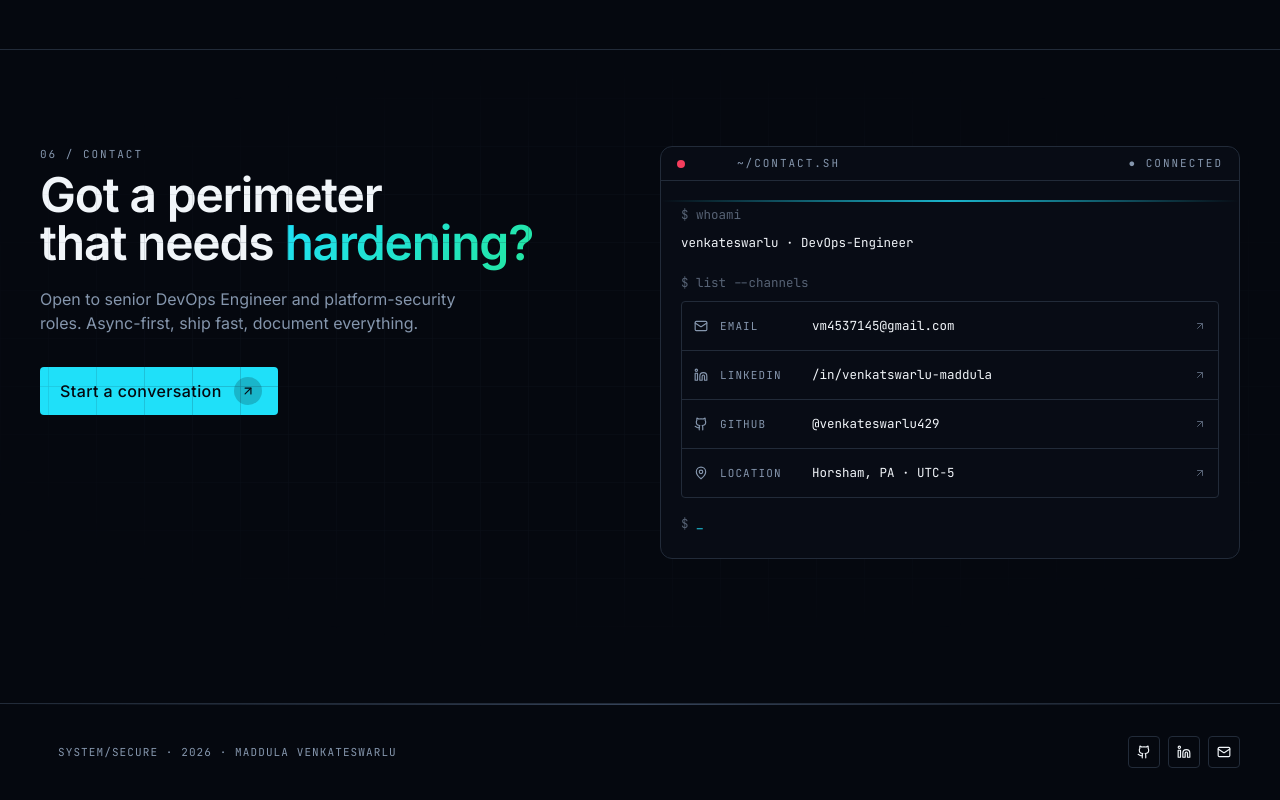
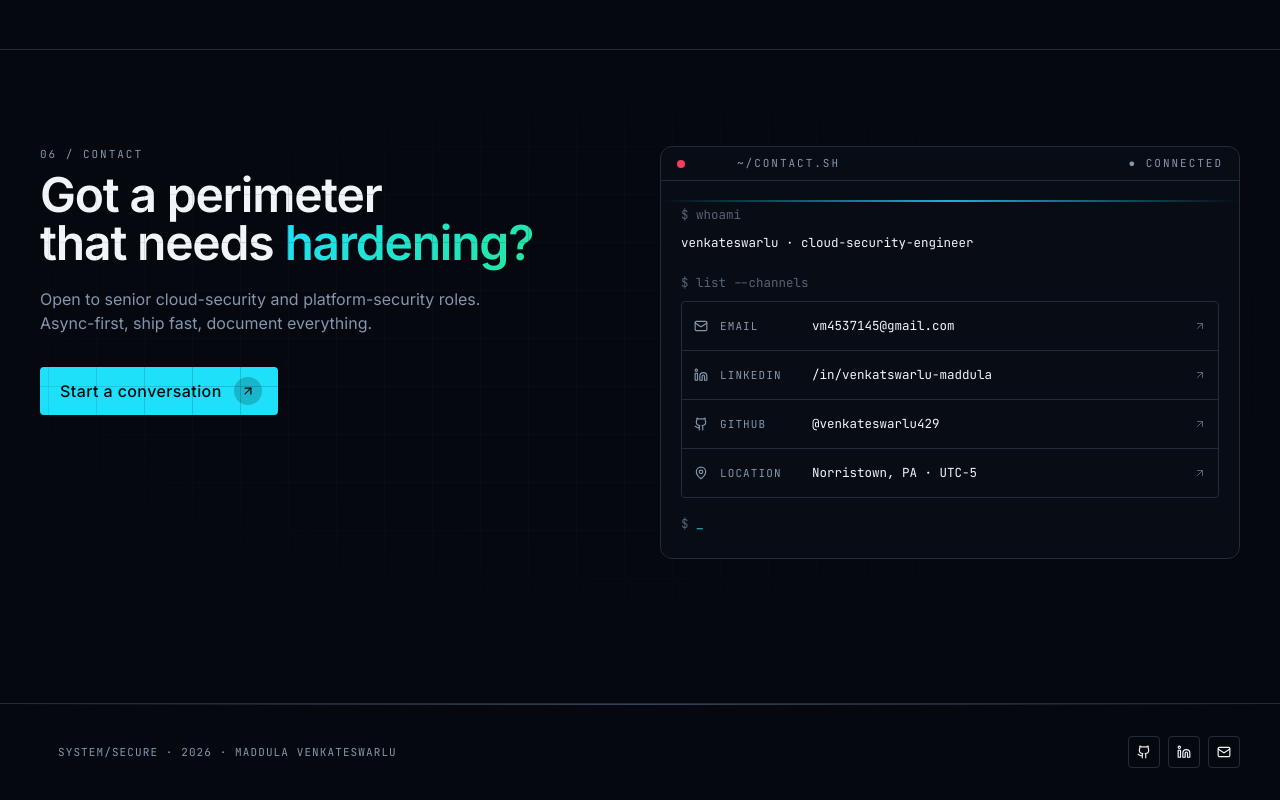
Before and after one commit to venkateswarlu429/Venkat-portfolio, a Next.js app: page / in a window 1280 px wide. Shown: the part 5397-6197 px from the top of the page. Built offline with nearby package versions, Linux system fonts and the light colour scheme.

Commit message:
Change location to Norristown and job title to cloud-security
Updated location and job title in the Contact component.

```diff
--- a/src/components/sections/Contact.tsx
+++ b/src/components/sections/Contact.tsx
@@ -7,7 +7,7 @@ const channels = [
   { icon: Mail,     label: 'Email',     value: 'vm4537145@gmail.com',                                  href: 'mailto:vm4537145@gmail.com' },
   { icon: Linkedin, label: 'LinkedIn',  value: '/in/venkatswarlu-maddula',                             href: 'https://www.linkedin.com/in/venkatswarlu-maddula-53a890162/' },
   { icon: Github,   label: 'GitHub',    value: '@venkateswarlu429',                                    href: 'https://github.com/venkateswarlu429' },
-  { icon: MapPin,   label: 'Location',  value: 'Horsham, PA · UTC-5',                               href: '#' },
+  { icon: MapPin,   label: 'Location',  value: 'Norristown, PA · UTC-5',                               href: '#' },
 ]
 
 export default function Contact() {
@@ -32,7 +32,7 @@ export default function Contact() {
             </motion.h2>
 
             <p className="mt-5 text-fg-muted max-w-md">
-              Open to senior DevOps Engineer and platform-security roles. Async-first, ship fast, document everything.
+              Open to senior cloud-security and platform-security roles. Async-first, ship fast, document everything.
             </p>
 
             <a
@@ -59,7 +59,7 @@ export default function Contact() {
               </div>
               <div className="p-5 font-mono text-[12.5px] leading-7">
                 <div className="text-fg-dim">$ whoami</div>
-                <div className="text-fg">venkateswarlu · DevOps-Engineer</div>
+                <div className="text-fg">venkateswarlu · cloud-security-engineer</div>
                 <div className="text-fg-dim mt-3">$ list --channels</div>
                 <div className="mt-1 divide-y divide-default border border-default rounded">
                   {channels.map((c) => (
```
